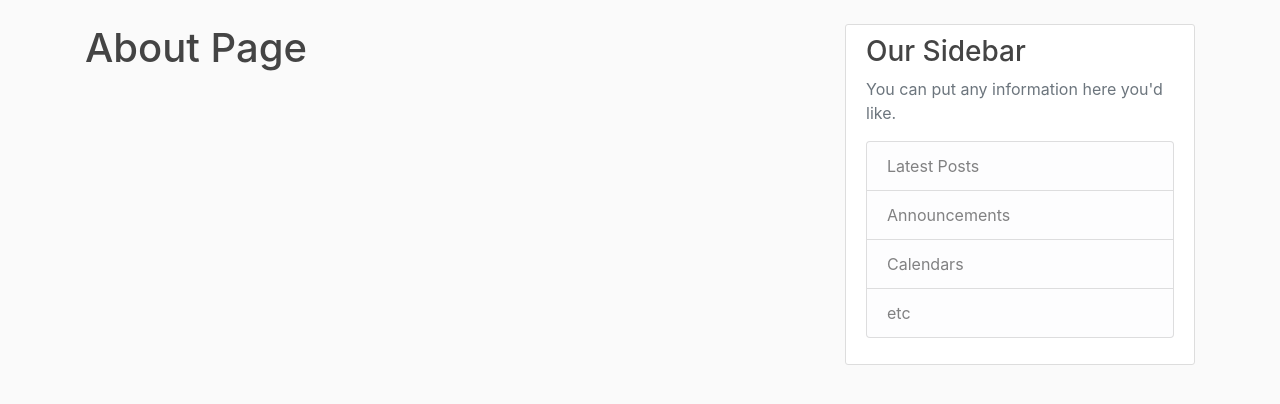
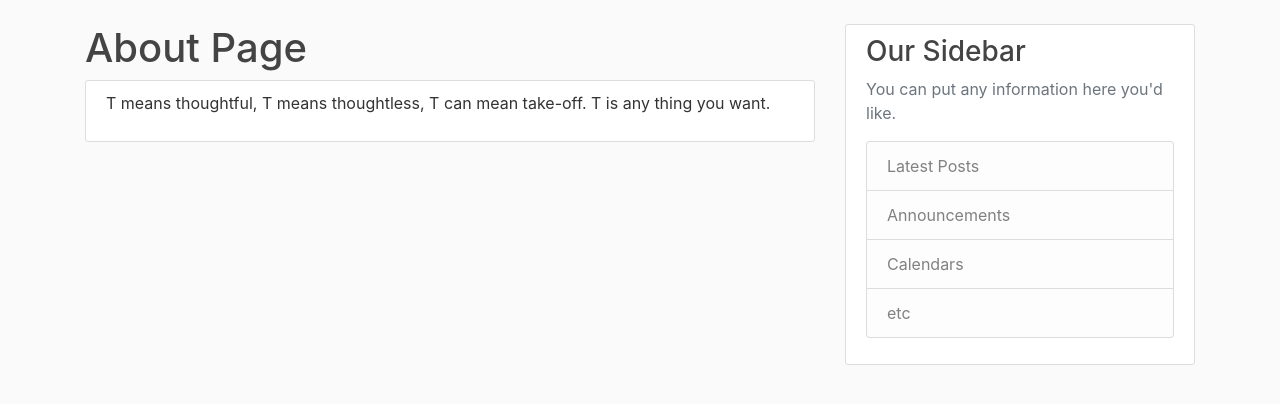
Before and after one commit to sarthoksarik/django_blog_deployed, a Django app: page /about/ in a window 1280 px wide. Shown: the part 56-460 px from the top of the page. Run offline with Django 3.2, Linux system fonts and the light colour scheme; parts of the project's set-up code (start-up, migrations or seed data) failed here and were passed over; some libraries are stand-ins or nearby versions.

Commit message:
about page text

```diff
--- a/blog/templates/blog/about.html
+++ b/blog/templates/blog/about.html
@@ -1,4 +1,12 @@
 {% extends "blog/base.html" %}
 {% block content %}
 <h1>About Page</h1>
+<div class="content-section">
+    <div>
+        <p>
+            T means thoughtful, T means thoughtless, T can mean take-off. T is
+            any thing you want.
+        </p>
+    </div>
+</div>
 {% endblock content %}
```
